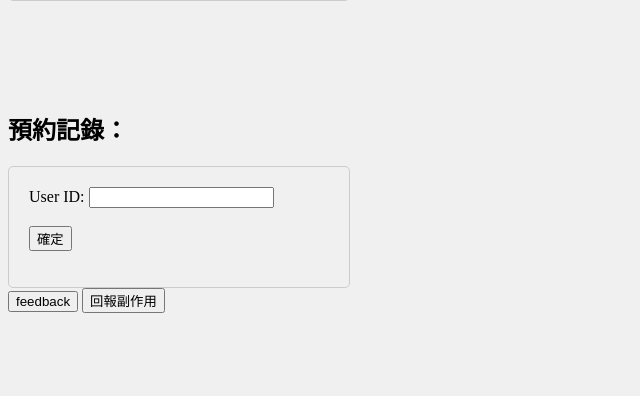
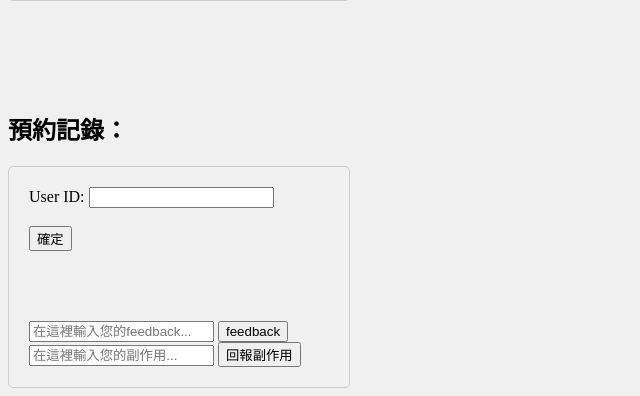
Before and after one commit to alexanderlu828/DB_Project_Group21, a PHP site: page /user.php in a window 1280 px wide. Shown: the part 730-1126 px from the top of the page, without its empty margins (0-640 px from the left). Before the commit the page ends 1043 px from the top, so only its background shows below. Run offline with PHP 8.4, Linux system fonts and the light colour scheme; data that the repository does not hold is empty; some libraries are stand-ins or nearby versions.

Commit message:
Update user.php

```diff
--- a/user.php
+++ b/user.php
@@ -18,8 +18,9 @@
         }
     ?>
 
+    <!-- 查醫院存量，當初是想說是選個時段，只要那時間之後有位置都會顯示，也可以改 -->
+    <!-- 目前有對應到醫院選項，但我的電腦好像顯示不出中文...？ -->
     <h2>查詢醫院存量：</h2>
-
     <div class="user-container">
     <form id="searchForm" action="">
     <label for="hospital">Hospital:</label>
@@ -45,20 +46,19 @@
 
     <label for="timeSlot">時段:</label>
     <select id="time" name="time">
-        <!-- JavaScript 生成時段選項 -->
+        <!-- 下面JavaScript 生成時段選項 -->
     </select><br><br>
 
 
     <script>
+        // JavaScript 生成時段選項
         const hospitalSelect = document.getElementById('hospital');
         const timeSelect = document.getElementById('time');
 
         hospitalSelect.addEventListener('change', () => {
             const selectedHospital = hospitalSelect.value;
 
-            // 使用 Ajax 或者在後端 PHP 中根據選擇的醫院名稱查詢時間範圍，然後動態生成選項？
-            // 這裡我先用範例來動態生成選項
-            // 需要寫一個後端的 PHP 腳本來回傳對應醫院的時間範圍
+            // 需要寫一個後端的 PHP 腳本來回傳對應醫院的時間範圍，我目前是直接列出選項
             const fakeTimeData = ['08:00', '09:00', '10:00', '11:00', '12:00', '13:00', '14:00', '15:00']; // 假設的時間範圍，實際應由後端提供
 
             // 清空原先的選項
@@ -80,11 +80,12 @@
 
 
     <script>
+        // 上面按鈕的javascript
         function fetchSlotCapacity() {
             const selectedHospital = hospitalSelect.value; // 從前端取得用戶選擇的醫院名稱
             const selectedTime = timeSelect.value; // 從前端取得用戶選擇的時間範圍
 
-        // 使用 fetch 函數向後端發送請求
+            // 使用 fetch 函數向後端發送請求，這是模版，如果要用，your_backend_script.php記得要改！
             fetch(`your_backend_script.php?hospital=${selectedHospital}&time=${selectedTime}`)
                 .then(response => response.json())
                 .then(data => {
@@ -126,8 +127,9 @@
         </form>
     </div>
     <script>
+        //按鈕的javascript，按下後要上傳到後端
         function saveReservation() {
-        // 預約時輸入資料，可能要改一下名字
+            // 預約時輸入資料，可能要改一下對應的後端名字
             var name = document.getElementById('name').value;
             var name = document.getElementById('health_card_number').value;
             var gender = document.getElementById('gender').value;
@@ -142,12 +144,14 @@
             console.log("Birthday: " + birthday);
             console.log("Address: " + address);
     }
-
     </script><br><br><br><br><br>
 
 
+
+
+    <!-- 這裡我想了一下，應該可以用user_id查詢記錄(我在admin2有寫)，只是後面回報副作用跟feedback要對應user_id上傳-->
+    <!-- 目前可以查到user資料，後面對應feedback跟回饋還沒動-->
     <h2>預約記錄：</h2>
-
     <div class="user-container">
         <form id="appointmentForm" action="">
             <label for="userId">User ID:</label>
@@ -155,10 +159,17 @@
             <input type="button" value="確定" onclick="getUserAppointment()">
         </form>
 
-        <div id="appointmentResult"></div>
+        <div id="appointmentResult"></div><br><br><br>
+
+        <input type="text" placeholder="在這裡輸入您的feedback...">
+        <input type="button" value="feedback">
+
+        <input type="text" placeholder="在這裡輸入您的副作用...">
+        <input type="button" value="回報副作用">
     </div>
 
     <script>
+        //這裡是查後端紀錄的程式碼
         function getUserAppointment() {
             const userId = document.getElementById('userId').value;
             const appointmentResult = document.getElementById('appointmentResult');
@@ -180,7 +191,3 @@
         }
     </script>
 </script>
-<input type="button" value="feedback">
-<input type="button" value="回報副作用">
-
-<script>
```
Lines whose indentation alone changed are shown as unchanged.
